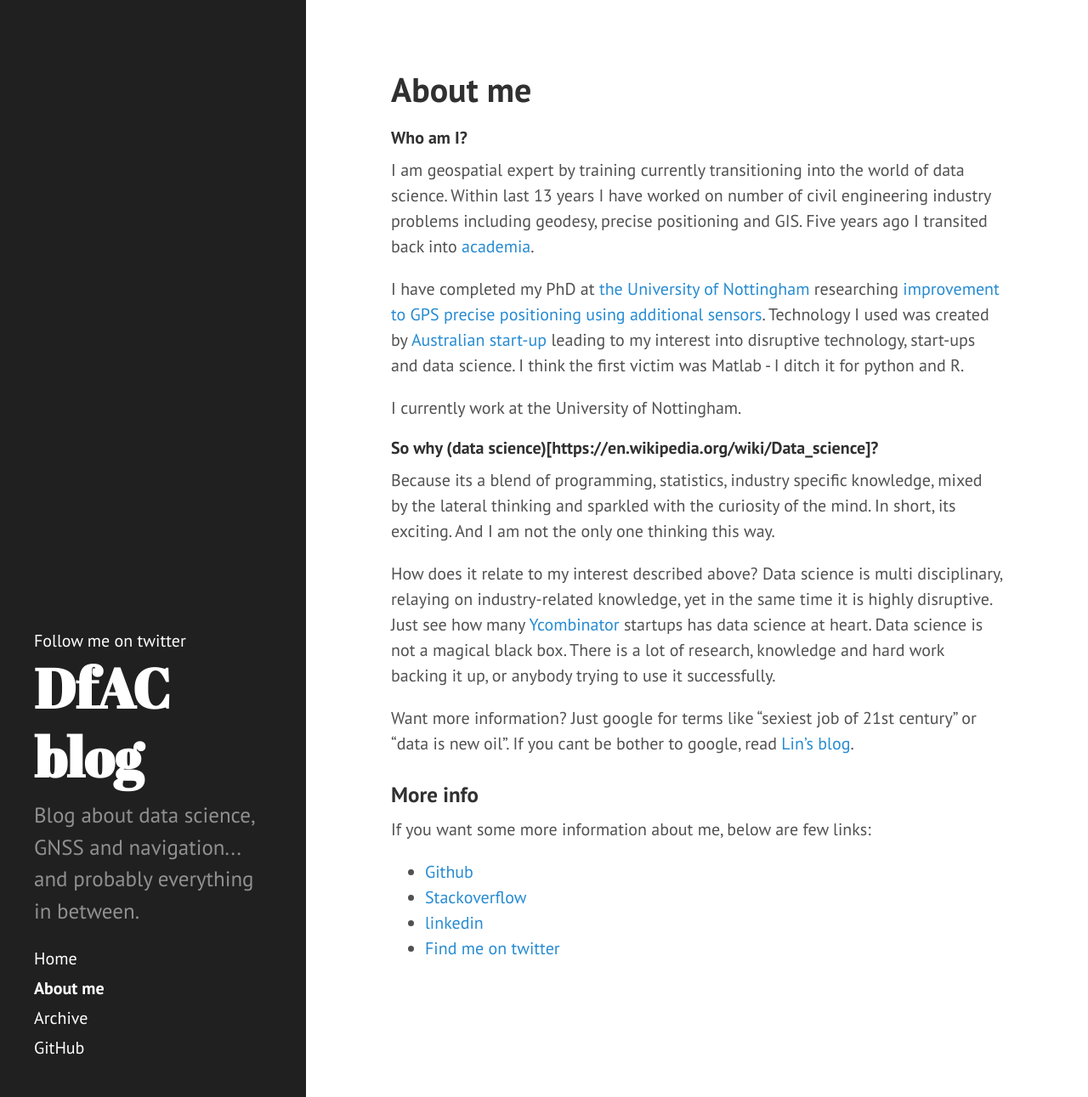
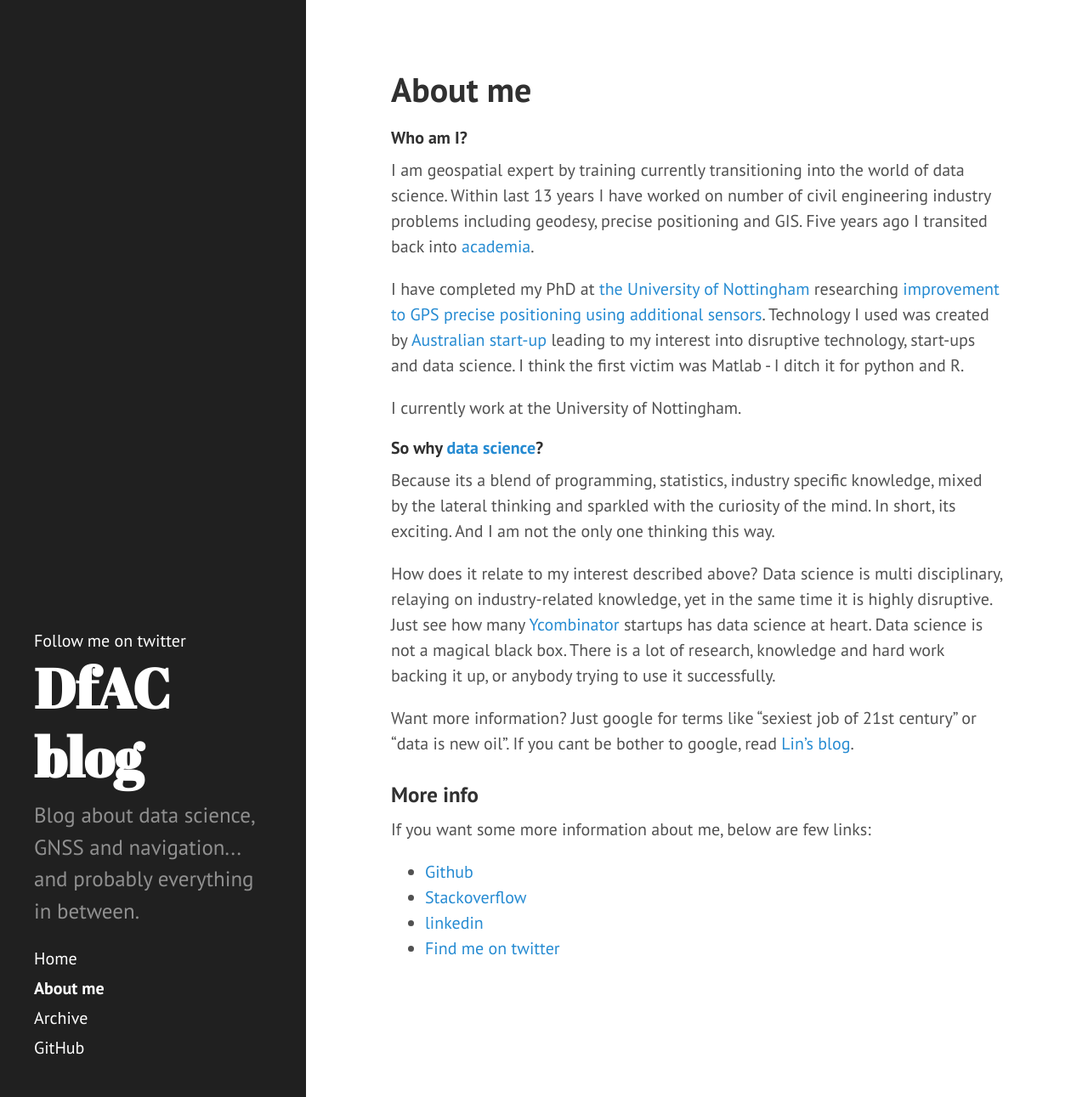
Before and after one commit to DfAC/DfAC.github.io, a Jekyll site: the page built from about.md, in a window 1280 px wide and 1291 px high. Shown: the whole window at 85% size. Built offline with Jekyll 4.4.1, drawn with Linux system fonts in a browser that asks for light colours; Markdown is read by kramdown in place of the engine named in the settings; comment, search, counter and statistics services are not loaded.

Commit message:
Update about.md

```diff
--- a/about.md
+++ b/about.md
@@ -12,7 +12,7 @@ I have completed my PhD at [the University of Nottingham](http://www.nottingham.
 
 I currently work at the University of Nottingham.
 
-####So why (data science)[https://en.wikipedia.org/wiki/Data_science]?
+####So why [data science](https://en.wikipedia.org/wiki/Data_science)?
 
 Because its a blend of programming, statistics, industry specific knowledge, mixed by the lateral thinking and sparkled with the curiosity of the mind. In short, its exciting. And I am not the only one thinking this way.
 
```
